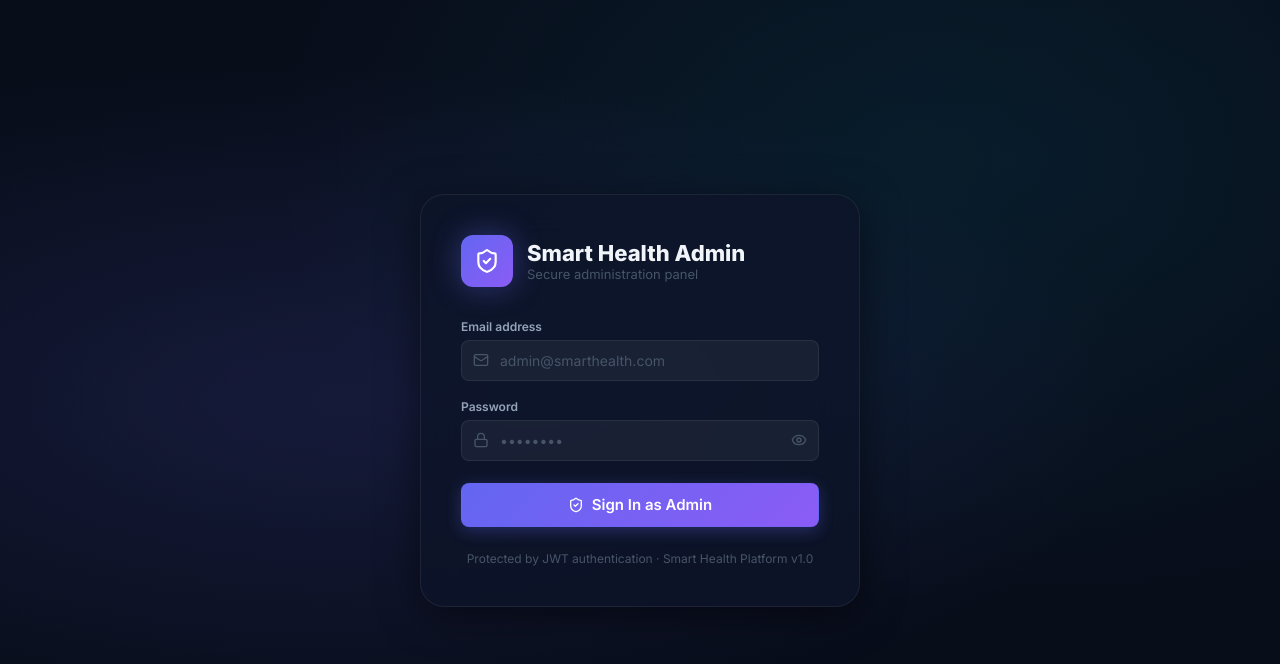
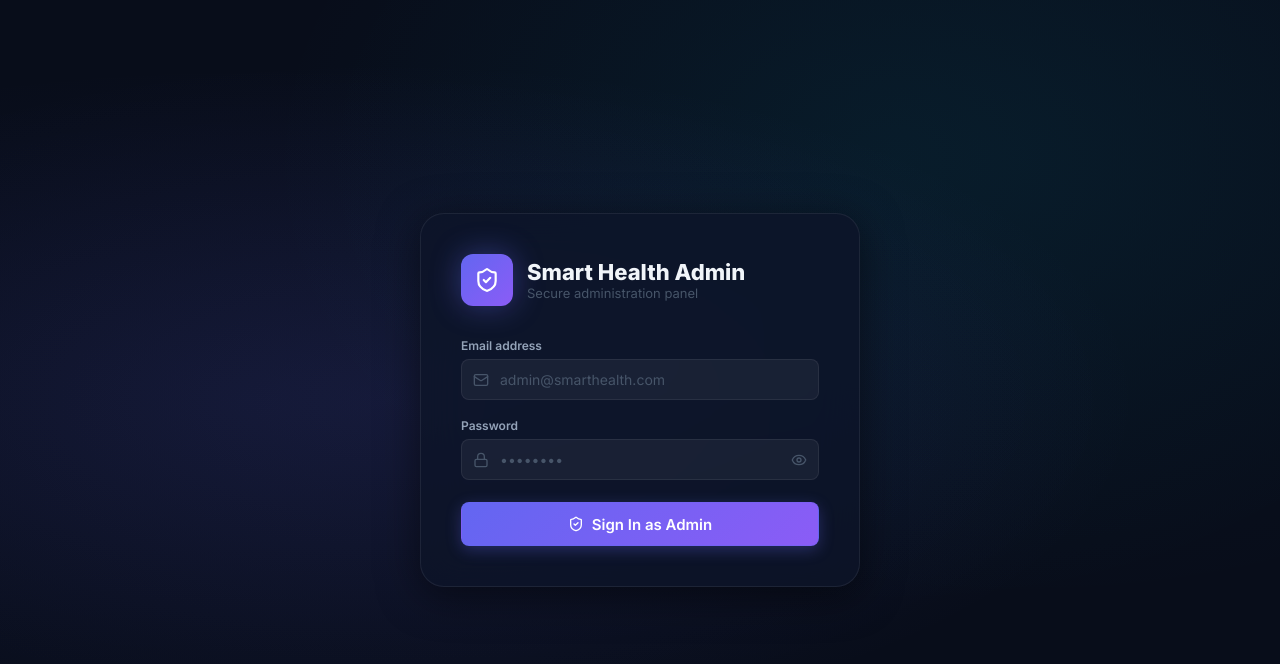
Before and after one commit to DannySamy3/dawa-admin, a Next.js app: page /login in a window 1280 px wide. Shown: the top 664 px of the page. Built offline with nearby package versions, Linux system fonts and the light colour scheme; no server answers.

Commit message:
changing stuff

```diff
--- a/src/app/login/page.tsx
+++ b/src/app/login/page.tsx
@@ -107,10 +107,6 @@ export default function LoginPage() {
             {loading ? 'Signing in…' : 'Sign In as Admin'}
           </button>
         </form>
-
-        <div style={{ marginTop: 24, textAlign: 'center', fontSize: 12, color: 'var(--text-muted)' }}>
-          Protected by JWT authentication · Smart Health Platform v1.0
-        </div>
       </div>
     </div>
   );
```
